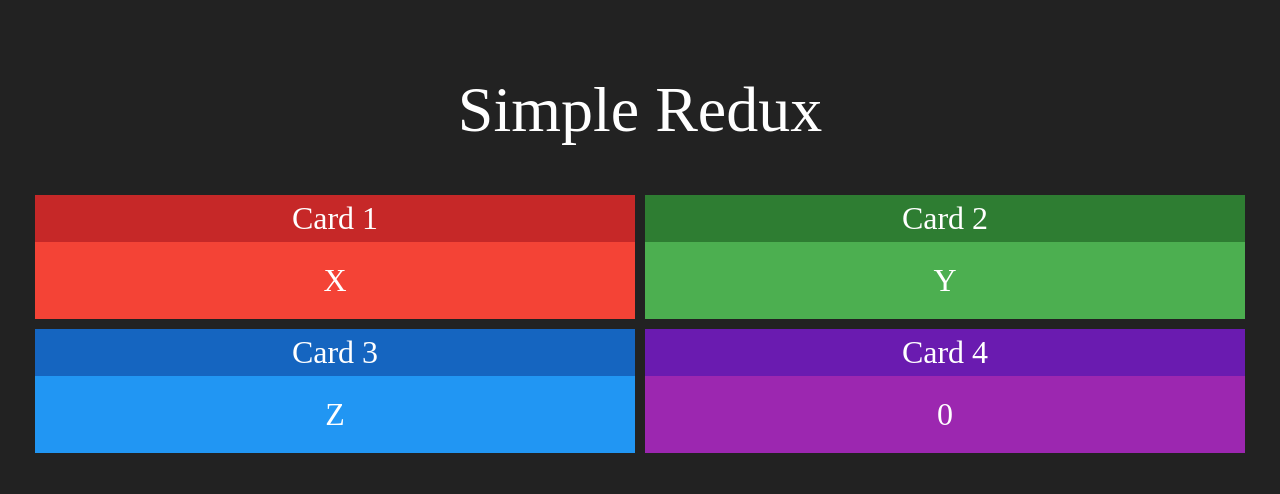
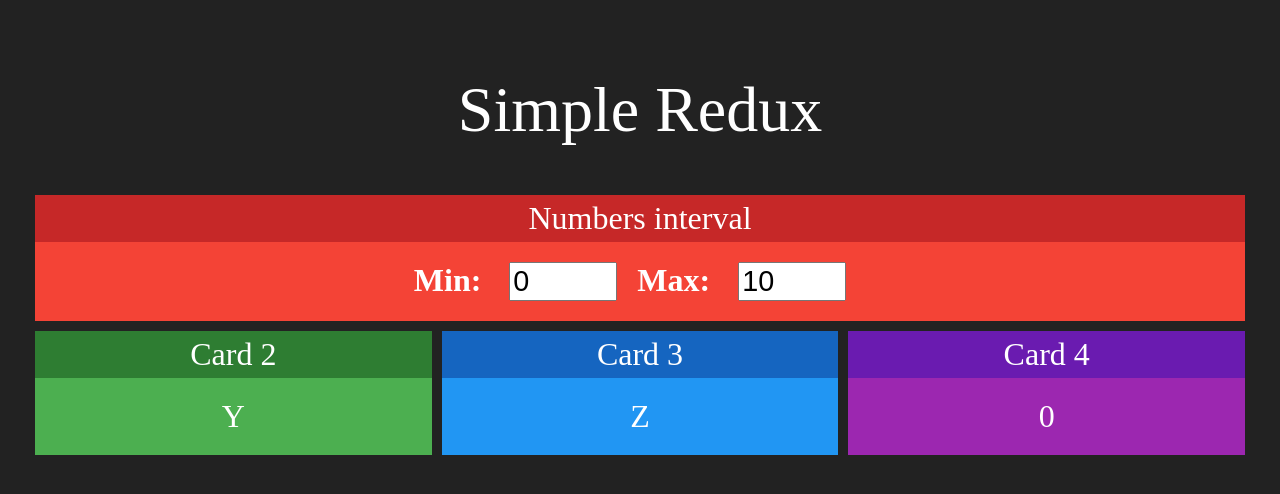
Before and after one commit to matheusrf96/simple-redux, a React (Create React App) app: page / in a window 1280 px wide. Shown: the top 494 px of the page. Built offline with nearby package versions, Linux system fonts and the light colour scheme.

Commit message:
Create interval component

```diff
--- a/src/App.js
+++ b/src/App.js
@@ -1,6 +1,7 @@
 import './App.css';
 
 import Card from './components/Card';
+import Interval from './components/Interval';
 
 function App() {
   return (
@@ -8,11 +9,11 @@
       <h1>Simple Redux</h1>
 
       <div className="line">
-        <Card title="Card 1" red>X</Card>
-        <Card title="Card 2" green>Y</Card>
+        <Interval>X</Interval>
       </div>
 
       <div className="line">
+        <Card title="Card 2" green>Y</Card>
         <Card title="Card 3" blue>Z</Card>
         <Card title="Card 4" purple>0</Card>
       </div>
--- a/src/components/Card.jsx
+++ b/src/components/Card.jsx
@@ -4,8 +4,6 @@
 
 
 function getColor(props) {
-    console.log(props)
-
     if (props.red) return "Red"
     else if (props.green) return "Green"
     else if (props.blue) return "Blue"
--- /dev/null
+++ b/src/components/Interval.css
@@ -0,0 +1,6 @@
+.Interval input {
+    font-size: 1.8rem;
+    margin-left: 20px;
+    margin-right: 20px;
+    width: 100px;
+}
--- /dev/null
+++ b/src/components/Interval.jsx
@@ -0,0 +1,25 @@
+import React from "react"
+
+import Card from './Card'
+
+import './Interval.css'
+
+const Interval = (props) => {
+    return (
+        <Card title="Numbers interval" red>
+            <div className="Interval">
+                <span>
+                    <strong>Min: </strong>
+                    <input type="number" value={0} />
+                </span>
+
+                <span>
+                    <strong>Max: </strong>
+                    <input type="number" value={10} />
+                </span>
+            </div>
+        </Card>
+    )
+}
+
+export default Interval
```
